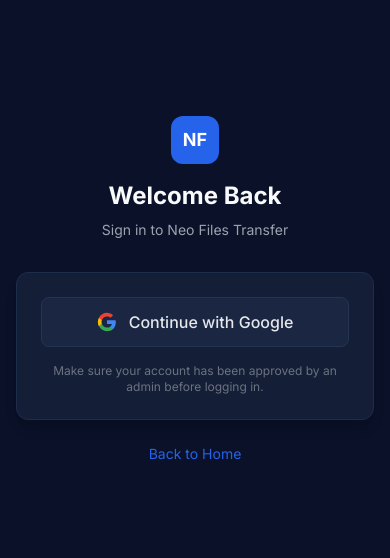
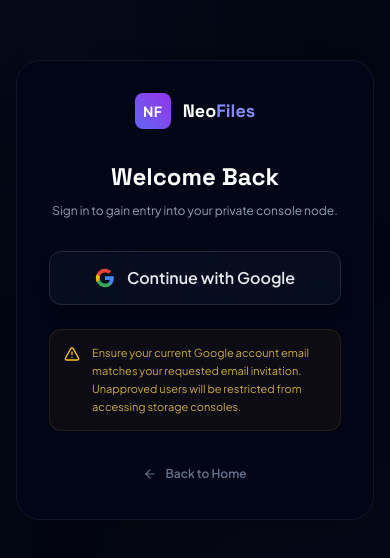
Before and after one commit to Rupam852/Neo-Files-Transfer, a React (Vite) app in the folder web/: page /login in a window 390 px wide. Shown: the part 132-690 px from the top of the page. Built offline with nearby package versions, Linux system fonts and the light colour scheme; no server answers.

Commit message:
design: redesign login page with premium split-screen responsive layout

```diff
--- a/web/src/pages/LoginPage.jsx
+++ b/web/src/pages/LoginPage.jsx
@@ -1,8 +1,9 @@
 import { useAuth } from '../contexts/AuthContext'
-import { useNavigate } from 'react-router-dom'
+import { useNavigate, Link } from 'react-router-dom'
 import { useEffect } from 'react'
 import { supabase } from '../services/supabase'
 import toast from 'react-hot-toast'
+import { Shield, ArrowLeft, AlertTriangle, LogIn } from 'lucide-react'
 
 export default function LoginPage() {
   const { signInWithGoogle, user, loading } = useAuth()
@@ -29,47 +30,125 @@
 
   if (loading) {
     return (
-      <div className="min-h-screen flex items-center justify-center">
-        <div className="w-10 h-10 border-4 border-primary-600 border-t-transparent rounded-full animate-spin" />
+      <div className="min-h-screen flex items-center justify-center bg-[#030712]">
+        <div className="w-10 h-10 border-4 border-indigo-600 border-t-transparent rounded-full animate-spin" />
       </div>
     )
   }
 
   return (
-    <div className="min-h-screen flex items-center justify-center px-4">
-      <div className="w-full max-w-sm">
-        <div className="text-center mb-8">
-          <div className="w-12 h-12 bg-primary-600 rounded-xl flex items-center justify-center mx-auto mb-4">
-            <span className="text-white font-bold text-lg">NF</span>
+    <div className="min-h-screen bg-[#030712] text-gray-100 flex items-center justify-center p-4 sm:p-6 lg:p-8 font-['Plus_Jakarta_Sans'] relative overflow-hidden">
+      {/* Import Premium Fonts */}
+      <link href="https://fonts.googleapis.com/css2?family=Plus+Jakarta+Sans:wght@400;500;600;700;800&family=Space+Grotesk:wght@500;600;700&display=swap" rel="stylesheet" />
+
+      {/* Futuristic Background Light Glows */}
+      <div className="absolute top-[-10%] left-[-10%] w-[50%] h-[50%] rounded-full bg-indigo-500/5 blur-[120px] pointer-events-none" />
+      <div className="absolute bottom-[-10%] right-[-10%] w-[50%] h-[50%] rounded-full bg-purple-500/5 blur-[120px] pointer-events-none" />
+
+      {/* Main Container Card */}
+      <div className="w-full max-w-4xl bg-slate-950/80 backdrop-blur-3xl border border-slate-900 rounded-3xl overflow-hidden shadow-2xl flex flex-col md:flex-row h-auto md:h-[600px] relative z-10">
+
+        {/* Left Side: Dark Blue Rounded Panel with App Logo */}
+        <div className="hidden md:flex md:w-1/2 m-3 rounded-2xl bg-gradient-to-br from-indigo-950/50 via-[#0a152e] to-[#040914] border border-slate-900/60 p-8 flex-col justify-between relative overflow-hidden">
+          {/* Background Light Effects inside panel */}
+          <div className="absolute -top-12 -left-12 w-48 h-48 rounded-full bg-indigo-500/10 blur-[80px] pointer-events-none" />
+          <div className="absolute -bottom-12 -right-12 w-48 h-48 rounded-full bg-purple-500/10 blur-[80px] pointer-events-none" />
+          <div className="absolute inset-0 bg-[linear-gradient(to_right,#ffffff01_1px,transparent_1px),linear-gradient(to_bottom,#ffffff01_1px,transparent_1px)] bg-[size:20px_20px] pointer-events-none" />
+
+          {/* Logo */}
+          <div className="flex items-center gap-3 z-10">
+            <div className="w-10 h-10 bg-gradient-to-tr from-indigo-500 to-purple-600 rounded-xl flex items-center justify-center shadow-lg shadow-indigo-500/20">
+              <span className="text-white font-extrabold text-base tracking-wider font-['Space_Grotesk']">NF</span>
             </div>
-          <h1 className="text-2xl font-bold text-gray-50">Welcome Back</h1>
-          <p className="text-gray-400 text-sm mt-2">
-            Sign in to Neo Files Transfer
+            <span className="font-bold text-xl tracking-tight text-white font-['Space_Grotesk']">
+              Neo<span className="text-indigo-400">Files</span>
+            </span>
+          </div>
+
+          {/* Visual Feature Info */}
+          <div className="space-y-6 z-10 my-auto">
+            <div className="inline-flex items-center gap-2 px-3 py-1 bg-indigo-500/10 border border-indigo-500/20 text-indigo-400 rounded-full text-xs font-semibold uppercase tracking-wider">
+              <Shield size={12} className="animate-pulse" />
+              SECURE CONSOLE
+            </div>
+            <h2 className="text-3xl font-extrabold text-white font-['Space_Grotesk'] leading-tight">
+              Private Proxy & <br />
+              <span className="bg-clip-text text-transparent bg-gradient-to-r from-indigo-400 to-pink-400">
+                Storage Shield
+              </span>
+            </h2>
+            <p className="text-slate-400 text-sm leading-relaxed font-normal">
+              Bypass direct storage API exposure. Keep files secure with granular row level security, sharing controls, and full auditing dashboard.
             </p>
           </div>
 
-        <div className="card">
+          {/* Footer inside Left Panel */}
+          <div className="z-10 flex items-center justify-between text-[11px] text-slate-500 font-medium">
+            <span>Neo Files Transfer</span>
+            <span>v1.0</span>
+          </div>
+        </div>
+
+        {/* Right Side: Interactive Login Interface */}
+        <div className="w-full md:w-1/2 p-8 sm:p-10 md:p-12 flex flex-col justify-between">
+
+          {/* Logo fallback for mobile view */}
+          <div className="flex md:hidden items-center justify-center gap-3 mb-8">
+            <div className="w-9 h-9 bg-gradient-to-tr from-indigo-500 to-purple-600 rounded-lg flex items-center justify-center">
+              <span className="text-white font-bold text-sm tracking-wide">NF</span>
+            </div>
+            <span className="font-bold text-lg text-white font-['Space_Grotesk']">
+              Neo<span className="text-indigo-400">Files</span>
+            </span>
+          </div>
+
+          {/* Header Title block */}
+          <div className="space-y-2.5 text-center md:text-left mt-auto md:mt-0 mb-8">
+            <h1 className="text-2xl sm:text-3xl font-extrabold text-white font-['Space_Grotesk'] flex items-center justify-center md:justify-start gap-2">
+              Welcome Back
+            </h1>
+            <p className="text-xs sm:text-sm text-slate-400">
+              Sign in to gain entry into your private console node.
+            </p>
+          </div>
+
+          {/* Google Login Action block */}
+          <div className="space-y-6 my-auto">
             <button
               onClick={handleLogin}
-            className="w-full flex items-center justify-center gap-3 bg-dark-500 border border-dark-300 hover:bg-dark-400 text-gray-200 font-medium py-3 px-4 rounded-lg transition-colors"
+              className="w-full flex items-center justify-center gap-3 bg-slate-900/50 hover:bg-slate-900 border border-slate-800 hover:border-slate-700 text-gray-200 hover:text-white font-semibold py-3.5 px-4 rounded-xl transition-all duration-300 transform hover:scale-[1.01] active:scale-[0.99] shadow-lg shadow-black/20 cursor-pointer"
             >
-            <svg className="w-5 h-5" viewBox="0 0 24 24">
+              <svg className="w-5 h-5 flex-shrink-0" viewBox="0 0 24 24">
                 <path d="M22.56 12.25c0-.78-.07-1.53-.2-2.25H12v4.26h5.92a5.06 5.06 0 01-2.2 3.32v2.77h3.57c2.08-1.92 3.28-4.74 3.28-8.1z" fill="#4285F4" />
                 <path d="M12 23c2.97 0 5.46-.98 7.28-2.66l-3.57-2.77c-.98.66-2.23 1.06-3.71 1.06-2.86 0-5.29-1.93-6.16-4.53H2.18v2.84C3.99 20.53 7.7 23 12 23z" fill="#34A853" />
                 <path d="M5.84 14.09c-.22-.66-.35-1.36-.35-2.09s.13-1.43.35-2.09V7.07H2.18C1.43 8.55 1 10.22 1 12s.43 3.45 1.18 4.93l2.85-2.22.81-.62z" fill="#FBBC05" />
                 <path d="M12 5.38c1.62 0 3.06.56 4.21 1.64l3.15-3.15C17.45 2.09 14.97 1 12 1 7.7 1 3.99 3.47 2.18 7.07l3.66 2.84c.87-2.6 3.3-4.53 6.16-4.53z" fill="#EA4335" />
               </svg>
-            Continue with Google
+              <span>Continue with Google</span>
             </button>
 
-          <p className="text-xs text-gray-500 text-center mt-4">
-            Make sure your account has been approved by an admin before logging in.
+            {/* Warning Alert inside form area */}
+            <div className="bg-amber-500/5 border border-amber-500/10 rounded-xl p-3.5 flex items-start gap-3">
+              <AlertTriangle size={16} className="text-amber-400 mt-0.5 flex-shrink-0" />
+              <p className="text-[11px] text-amber-300/80 leading-relaxed">
+                Ensure your current Google account email matches your requested email invitation. Unapproved users will be restricted from accessing storage consoles.
               </p>
             </div>
+          </div>
 
-        <p className="text-center text-sm text-gray-400 mt-6">
-          <a href="/" className="text-primary-600 hover:underline">Back to Home</a>
-        </p>
+          {/* Back Navigation bottom block */}
+          <div className="mt-8 mb-auto md:mb-0 text-center md:text-left">
+            <Link
+              to="/"
+              className="inline-flex items-center gap-2 text-xs font-semibold text-slate-500 hover:text-indigo-400 transition-colors"
+            >
+              <ArrowLeft size={14} />
+              Back to Home
+            </Link>
+          </div>
+
+        </div>
+
       </div>
     </div>
   )
```
Lines whose indentation alone changed are shown as unchanged.
